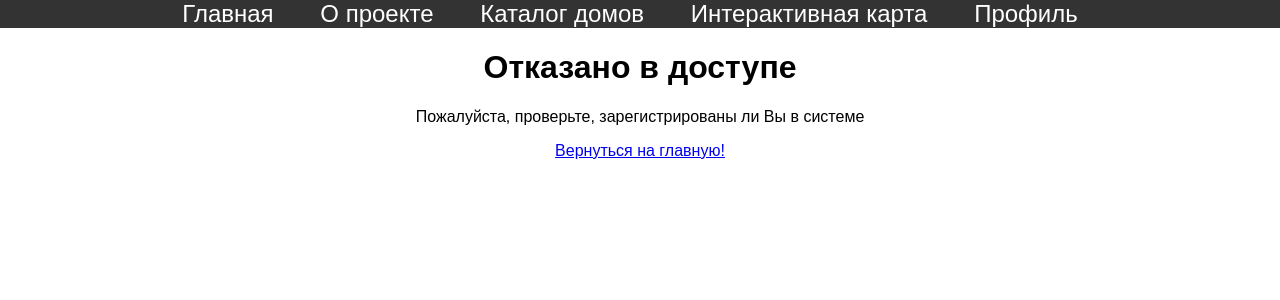
After one commit to Michail-Gorev/flaskStudyingProject, a Flask app: template templates/403.html in a window 1280 px wide. The commit adds this page. Shown: the top 300 px of the page. Run offline with Flask 3, Linux system fonts and the light colour scheme; the template is opened without the code that fills it, so the values that code supplies are empty.

Commit message:
404 and 403 errors wrappers added + reformatted nav bar

```diff
--- a/static/css/nav_menu.css
+++ b/static/css/nav_menu.css
@@ -1,136 +1,37 @@
-html, body
-{
-    height: 100%;
+    body {
+        font-family: Arial, sans-serif;
+        margin: 0;
+        padding: 0;
     }
 
-body
-{
-    margin: 0;
-    background-color: #292929;
-    overflow: hidden;
+    nav {
+        background-color: #333;
+        text-align: center;
+        font-size: 24px;
     }
 
-nav a
-{
-    position: relative;
-    width: 33.333%;
-    display: table-cell;
-    text-align: center;
-    color: #949494;
-    text-decoration: none;
-    font-family: Verdana, Geneva, Tahoma, sans-serif;
-    font-weight: bold;
-    padding: 10px 15px;
-    transition: 0.2s ease color;
+    nav ul {
+        list-style-type: none;
+        padding: 0;
+        margin: 0;
+        border-radius: 20%;
     }
 
-nav a:before, nav a:after
-{
-    content: "";
-    position: absolute;
-    border-radius: 50%;
-    transform: scale(0);
-    transition: 0.2s ease transform;
+    nav ul li {
+        display: inline;
+        margin-right: 20px;
+        border-radius: 20%;
     }
 
-nav a:before
-{
-    top: 0;
-    left: 10px;
-    width: 6px;
-    height: 6px;
+    nav ul li a {
+        text-decoration: none;
+        color: white;
+        padding: 10px;
+        transition: background-color 0.3s;
+        border-radius: 20%;
     }
 
-nav a:after
-{
-    top: 5px;
-    left: 18px;
-    width: 4px;
-    height: 4px
+    nav ul li a:hover {
+        background-color: #555;
+        border-radius: 20%;
     }
-
-nav a:nth-child(1):before
-{
-    background-color: yellow;
-}
-
-nav a:nth-child(1):after
-{
-    background-color: red;
-}
-
-nav a:nth-child(2):before
-{
-    background-color: #00e2ff;
-}
-
-nav a:nth-child(2):after
-{
-    background-color: #89ff00;
-}
-
-nav a:nth-child(3):before
-{
-    background-color: purple;
-}
-
-nav a:nth-child(3):after
-{
-    background-color: palevioletred;
-}
-
-#indicator
-{
-    position: absolute;
-    left: 5%;
-    bottom: 0;
-    width: 30px;
-    height: 3px;
-    background-color: #fff;
-    border-radius: 5px;
-    transition: 0.2s ease left;
-}
-
-nav a:hover
-{
-    color: #fff;
-}
-
-nav a:hover:before, nav a:hover:after
-{
-    transform: scale(1);
-}
-
-nav a:nth-child(1):hover ~ #indicator
-{
-    background: linear-gradient(130deg, yellow, red);
-}
-
-nav a:nth-child(2):hover ~ #indicator
-{
-    left: 34%;
-    background: linear-gradient(130deg, #00e2ff, #89ff00);
-}
-
-nav a:nth-child(3):hover ~ #indicator
-{
-    left: 70%;
-    background: linear-gradient(130deg, purple, palevioletred);
-}
-
-#ytd-url {
-  display: block;
-  position: fixed;
-  right: 0;
-  bottom: 0;
-  padding: 10px 14px;
-  margin: 20px;
-  color: #fff;
-  font-family: Arial;
-  font-size: 14px;
-  text-decoration: none;
-  background-color: #000;
-  border-radius: 4px;
-  box-shadow: 0 10px 20px -5px rgba(0, 0, 0, 0.3);
-  z-index: 125;
-}
--- /dev/null
+++ b/templates/403.html
@@ -0,0 +1,9 @@
+{% extends "layout.html" %}
+{% block title %}Page Not Found{% endblock %}
+{% block content %}
+    <div id="403_error_div" align="center">
+        <h1>Отказано в доступе</h1>
+        <p>Пожалуйста, проверьте, зарегистрированы ли Вы в системе
+        <p><a href="{{ url_for('index') }}">Вернуться на главную!</a>
+    </div>
+{% endblock %}
--- a/templates/catalog_page.html
+++ b/templates/catalog_page.html
@@ -13,5 +13,4 @@
             </div>
         </div>
     {% endfor %}
-
 {% endblock %}
--- /dev/null
+++ b/templates/header.html
@@ -0,0 +1,9 @@
+<nav>
+    <ul>
+        <li><a href="/">Главная</a></li>
+        <li><a href="/about/">О проекте</a></li>
+        <li><a href="/catalog/">Каталог домов</a></li>
+        <li><a href="/map/">Интерактивная карта</a></li>
+        <li><a href="/profile/">Профиль</a></li>
+    </ul>
+</nav>
--- a/templates/layout.html
+++ b/templates/layout.html
@@ -6,16 +6,8 @@
     <title>{% block title %}{% endblock %}</title>
 </head>
 <body>
-    <nav class="sticky-top">
-      <a href="/">Главная</a>
-      <a href="/catalog/">Каталог домов</a>
-      <a href="/map/">Интерактивная карта</a>
-      <a href="/about/">О проекте</a>
-      <a href="/profile/">Профиль</a>
-      <div id="indicator"></div>
-    </nav>
+    {% include 'header.html' %}
     {% block content %}
     {% endblock %}
-
 </body>
 </html>
```
Also changed, not shown: app/routes.py (+14 -1 lines), templates/404.html (added, +9 -0 lines), templates/footer.html (added, +11 -0 lines). Lines whose indentation alone changed are shown as unchanged.
